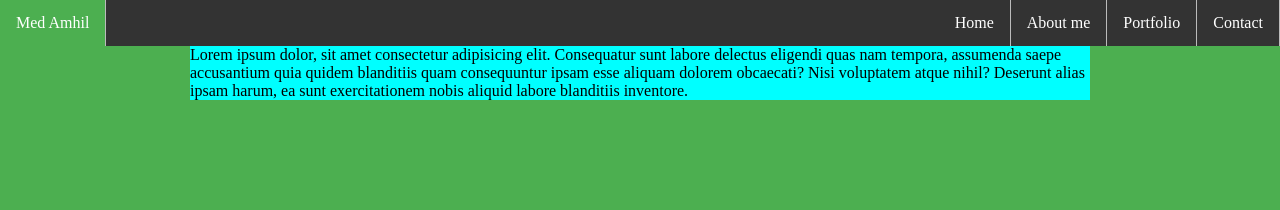
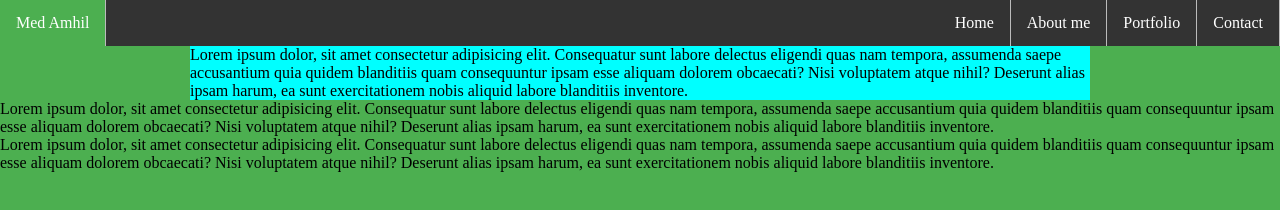
Before and after one commit to med-13/portfolio, a plain HTML site: page index.html in a window 1280 px wide. Drawn offline with Linux system fonts and the light colour scheme.

Commit message:
add new sections

```diff
--- a/index.html
+++ b/index.html
@@ -20,6 +20,12 @@
         <div class="home-section">
             Lorem ipsum dolor, sit amet consectetur adipisicing elit. Consequatur sunt labore delectus eligendi quas nam tempora, assumenda saepe accusantium quia quidem blanditiis quam consequuntur ipsam esse aliquam dolorem obcaecati? Nisi voluptatem atque nihil? Deserunt alias ipsam harum, ea sunt exercitationem nobis aliquid labore blanditiis inventore.
         </div>
+        <div class="About-section">
+            Lorem ipsum dolor, sit amet consectetur adipisicing elit. Consequatur sunt labore delectus eligendi quas nam tempora, assumenda saepe accusantium quia quidem blanditiis quam consequuntur ipsam esse aliquam dolorem obcaecati? Nisi voluptatem atque nihil? Deserunt alias ipsam harum, ea sunt exercitationem nobis aliquid labore blanditiis inventore.
+        </div>
+        <div class="Contact-section">
+            Lorem ipsum dolor, sit amet consectetur adipisicing elit. Consequatur sunt labore delectus eligendi quas nam tempora, assumenda saepe accusantium quia quidem blanditiis quam consequuntur ipsam esse aliquam dolorem obcaecati? Nisi voluptatem atque nihil? Deserunt alias ipsam harum, ea sunt exercitationem nobis aliquid labore blanditiis inventore.
+        </div>
     </section>
 
 </body>
```
